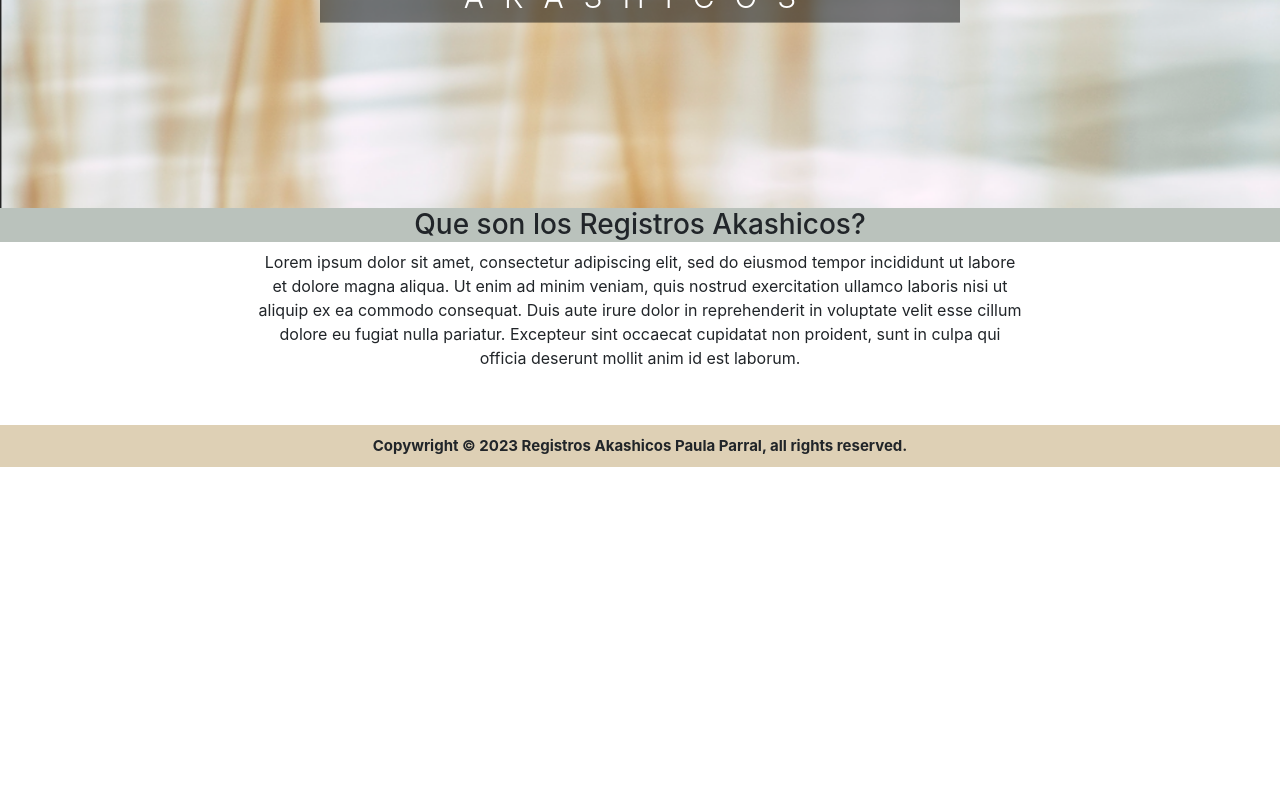
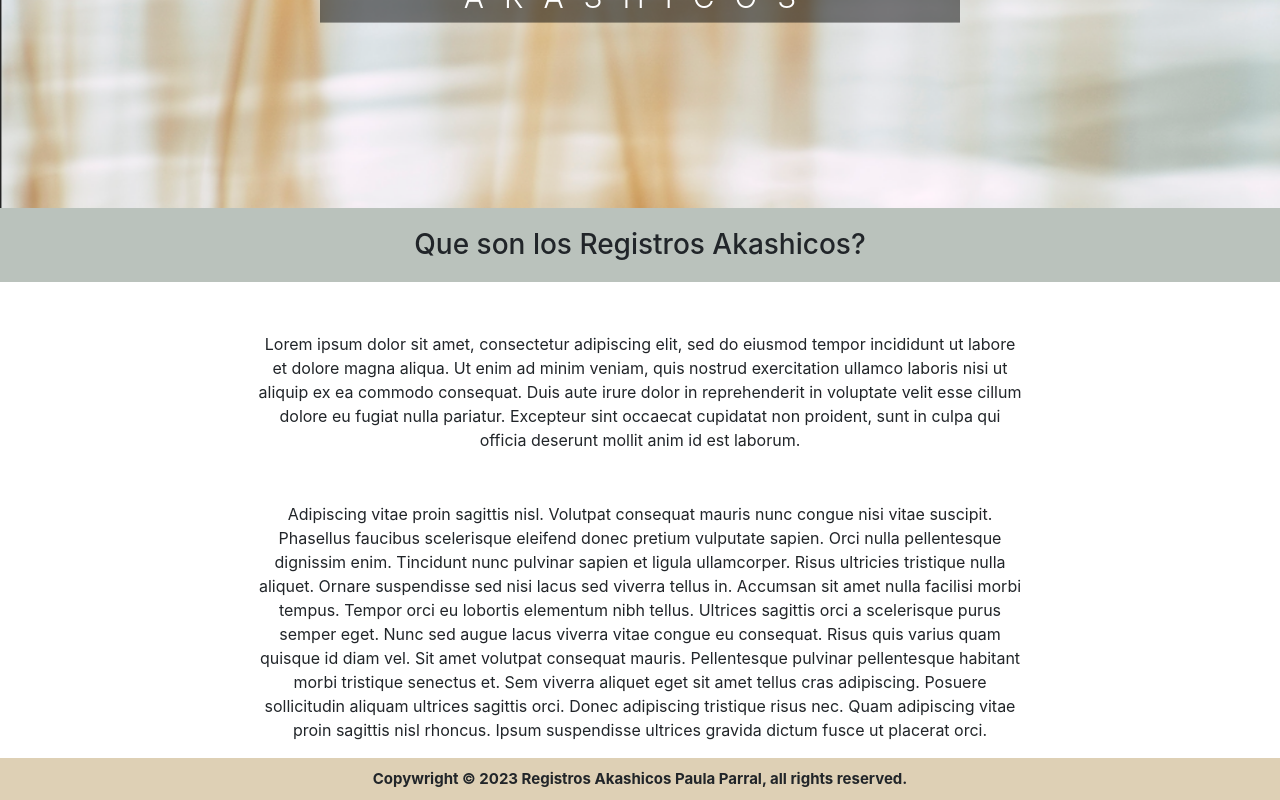
Before and after one commit to stephaniecrocker91/paulaparral, a React (Create React App) app: page / in a window 1280 px wide. Shown: the part 333-1133 px from the top of the page. Before the commit the page ends 800 px from the top, so only its background shows below. Built offline with nearby package versions, Linux system fonts and the light colour scheme.

Commit message:
edit intro and add social media links

```diff
--- a/src/components/Intro.js
+++ b/src/components/Intro.js
@@ -10,6 +10,7 @@ function Intro() {
         <h3 className={styles.Subtitle}> Que son los Registros Akashicos? </h3>
         <div className={styles.Box}>
         <p>Lorem ipsum dolor sit amet, consectetur adipiscing elit, sed do eiusmod tempor incididunt ut labore et dolore magna aliqua. Ut enim ad minim veniam, quis nostrud exercitation ullamco laboris nisi ut aliquip ex ea commodo consequat. Duis aute irure dolor in reprehenderit in voluptate velit esse cillum dolore eu fugiat nulla pariatur. Excepteur sint occaecat cupidatat non proident, sunt in culpa qui officia deserunt mollit anim id est laborum.</p>
+        <p>Adipiscing vitae proin sagittis nisl. Volutpat consequat mauris nunc congue nisi vitae suscipit. Phasellus faucibus scelerisque eleifend donec pretium vulputate sapien. Orci nulla pellentesque dignissim enim. Tincidunt nunc pulvinar sapien et ligula ullamcorper. Risus ultricies tristique nulla aliquet. Ornare suspendisse sed nisi lacus sed viverra tellus in. Accumsan sit amet nulla facilisi morbi tempus. Tempor orci eu lobortis elementum nibh tellus. Ultrices sagittis orci a scelerisque purus semper eget. Nunc sed augue lacus viverra vitae congue eu consequat. Risus quis varius quam quisque id diam vel. Sit amet volutpat consequat mauris. Pellentesque pulvinar pellentesque habitant morbi tristique senectus et. Sem viverra aliquet eget sit amet tellus cras adipiscing. Posuere sollicitudin aliquam ultrices sagittis orci. Donec adipiscing tristique risus nec. Quam adipiscing vitae proin sagittis nisl rhoncus. Ipsum suspendisse ultrices gravida dictum fusce ut placerat orci.</p>
         </div>
         </>
     );
--- a/src/styles/Footer.module.css
+++ b/src/styles/Footer.module.css
@@ -1,8 +1,7 @@
 .Footer {
     font-weight: bold ;
     font-size: 15px;
-    position: absolute;
-    bottom: 0;
+
     padding-top: 10px;
     padding-bottom: 10px;
     background-color: #ded0b5;
--- a/src/styles/Intro.module.css
+++ b/src/styles/Intro.module.css
@@ -6,5 +6,11 @@
 
 .Subtitle{
     background-color: #bac2bc;
+    padding-top: 20px;
+    padding-bottom: 20px;
 
 }
+
+p{
+    margin-top: 50px;
+}
--- a/src/styles/Landing.module.css
+++ b/src/styles/Landing.module.css
@@ -30,7 +30,7 @@ img {
     top: 50%;
     left: 50%;
     transform: translate(-50%, -130%);
-    background-color: rgba(0, 0, 0, 0.5); ;
+    background-color: rgba(0, 0, 0, 0.5);
 
 }
 
--- a/src/styles/NavBar.module.css
+++ b/src/styles/NavBar.module.css
@@ -11,12 +11,14 @@
 
 .NavBar {
     background-color: #d4ba93!important;
+    z-index: 1;
 }
 
 .Social {
     margin-left: 20px;
     font-size: 30px;
     color: black;
+    text-align: center;
 }
 .Social:hover{
     cursor: pointer;
```
